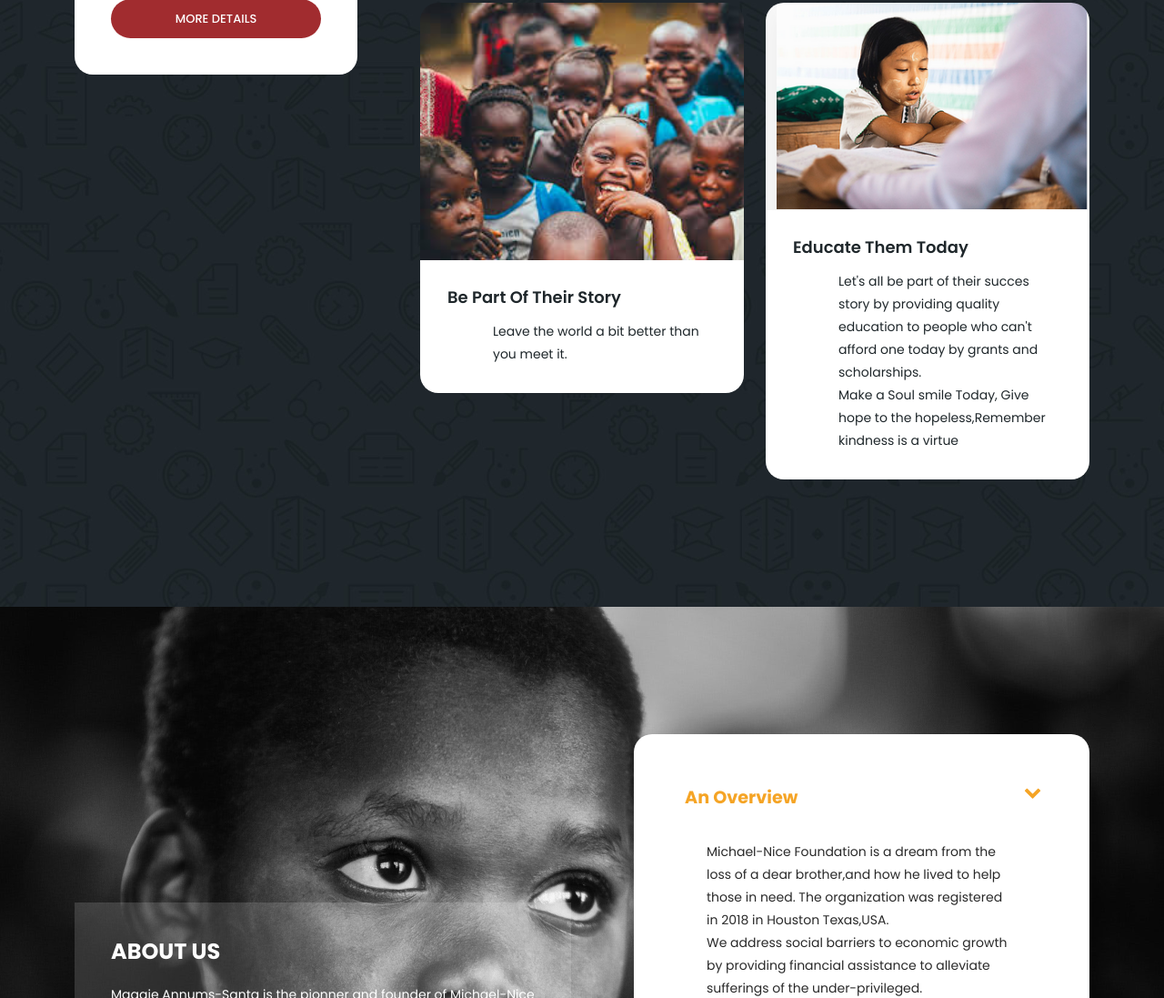
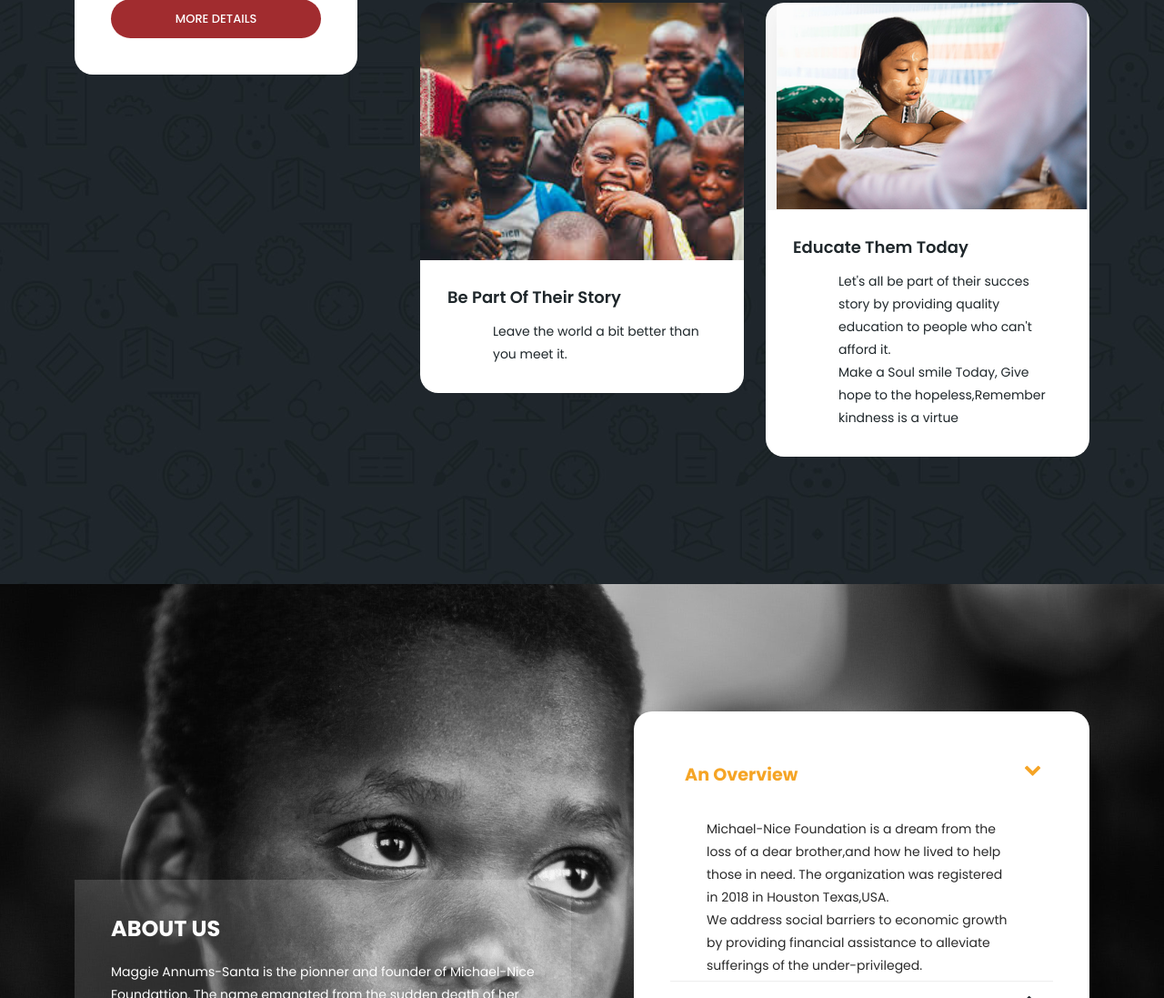
Before and after one commit to xenacode-art/xenacode-art.github.io, a plain HTML site: page index.html in a window 1280 px wide. Shown: the part 1657-2754 px from the top of the page at 91% size. Drawn offline with nearby package versions, Linux system fonts and the light colour scheme.

Commit message:
Update index.html

```diff
--- a/index.html
+++ b/index.html
@@ -252,7 +252,7 @@ the Poor &amp; Save a Soul</h4>
                     <h6></h6>
                   </div>
                   <a href=""><h4> Educate Them Today</h4></a>
-                  <p>Let's all be part of their succes story by providing quality education to people who can't afford one today by grants and scholarships.
+                  <p>Let's all be part of their succes story by providing quality education to people who can't afford it.
                   </br> Make a Soul smile Today, Give hope to the hopeless,Remember kindness is a virtue</p>
                 </div>
               </div>
```
